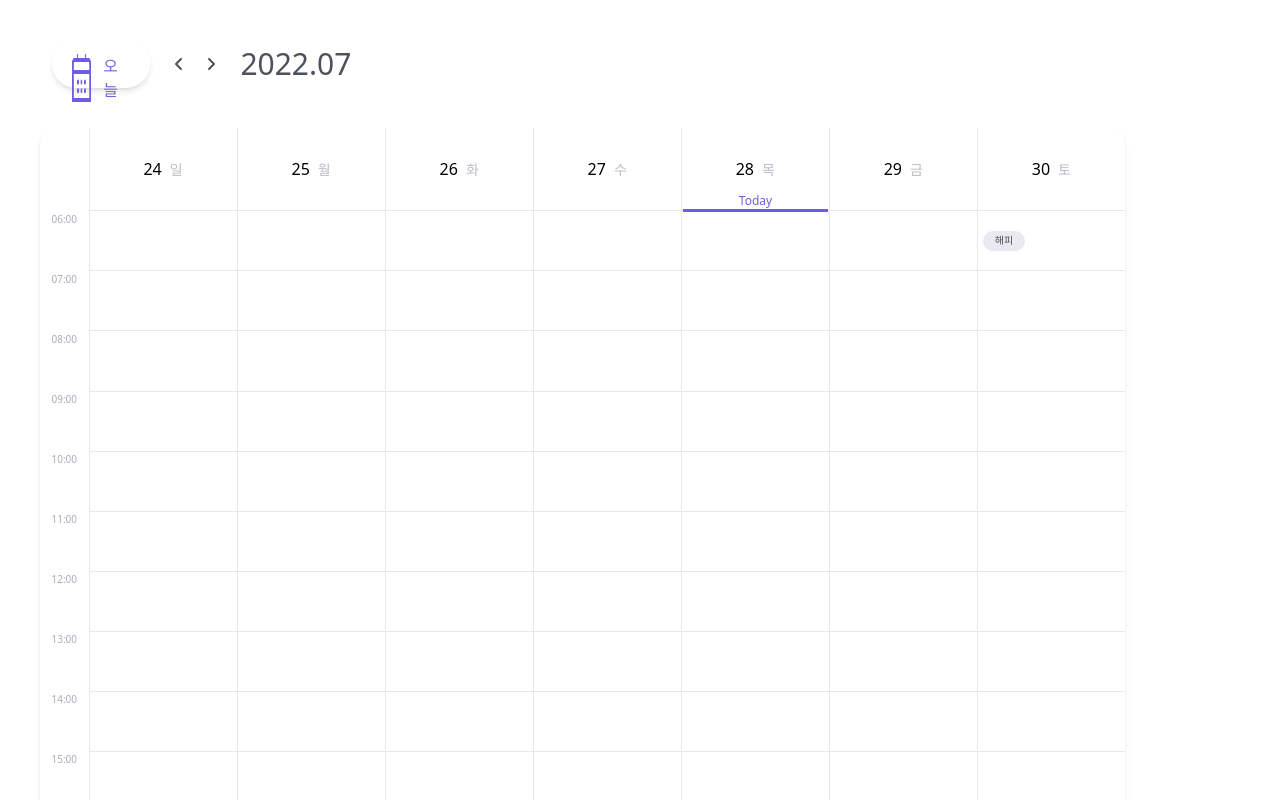
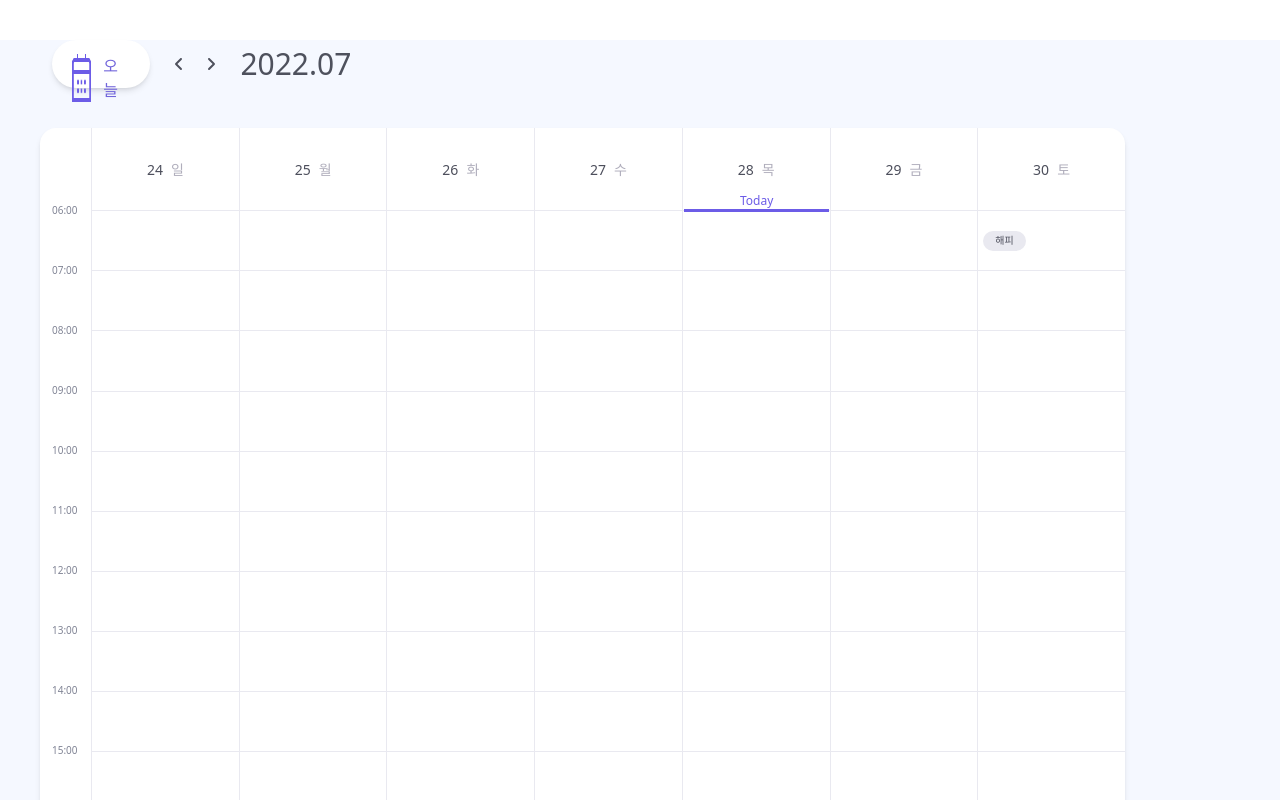
Before and after one commit to hasangwon/reservation, a Next.js app: page / in a window 1280 px wide. Shown: the top 800 px of the page. Built offline with nearby package versions, Linux system fonts and the light colour scheme.

Commit message:
캘린더 UI 디테일 수정

```diff
--- a/components/Calendar.tsx
+++ b/components/Calendar.tsx
@@ -54,7 +54,7 @@ const Calendar = () => {
   return (
     <>
       <div className="m-10 flex items-center h-12">
-        <button className=" w-[6.125rem] h-12 shadow-md rounded-3xl mx-3">
+        <button className=" w-[6.125rem] h-12 shadow-md rounded-3xl mx-3 bg-white">
           <div className="flex my-3.5 mx-5">
             <Image
               src="/images/calendar_icon.png"
@@ -79,7 +79,20 @@ const Calendar = () => {
         </div>
         <div className="text-3xl text-[#4E515D] mx-3">{getMonth()}</div>
       </div>
-      <div className="shadow-md m-10 rounded-2xl w-[67.806rem] bg-white">
+      <div className="shadow-md m-10 rounded-2xl w-[67.806rem] bg-white flex">
+        <div>
+          <div className="h-[4.688rem]"></div>
+          {TIME.map((time) => {
+            return (
+              <div
+                key={time.id}
+                className="font-normal text-[0.625rem] text-[#808495] align-top w-[2.3rem] h-[3.75rem] ml-3"
+              >
+                {time.time}
+              </div>
+            );
+          })}
+        </div>
         <table className="w-[67.806rem] h-[53.983rem]">
           <tbody>
             <tr>
@@ -88,11 +101,13 @@ const Calendar = () => {
                 return (
                   <td
                     key={DAYS[index].id}
-                    className="h-20 w-32 text-center border-b border-l border-solid border-gray-200"
+                    className="h-20 w-32 text-center border-b border-l border-solid border-[#e9e9f0]"
                   >
                     <div>
-                      <span className=" mr-2 text-base">{day.get("date")}</span>
-                      <span className="text-[#BBBBC6] font-normal text-sm">
+                      <span className=" mr-2 text-sm text-[#4d4f5c]">
+                        {day.get("date")}
+                      </span>
+                      <span className="text-[#b0aebc] font-normal text-sm">
                         {DAYS[index].day}
                       </span>
                     </div>
@@ -113,13 +128,13 @@ const Calendar = () => {
             {TIME.map((time) => {
               return (
                 <tr key={time.id} className="h-[3.625rem]">
-                  <th className="border-solid border-gray-200 border-r font-thin text-[0.625rem] text-[#AAADB8] align-top w-[2.713rem]">
-                    {time.time}
+                  <th className="border-solid border-[#e9e9f0] border-r font-thin text-[0.625rem] text-[#AAADB8] align-top w-0">
+                    {/* {time.time} */}
                   </th>
                   {days.map((day, i) => {
                     return (
                       <th
-                        className="boreder-solid border-gray-200 border-l border-t"
+                        className="boreder-solid border-[#e9e9f0] border-l border-t"
                         key={i}
                       >
                         <div className="flex w-[8rem] flex-wrap">
--- a/pages/index.tsx
+++ b/pages/index.tsx
@@ -2,7 +2,11 @@ import type { NextPage } from "next";
 import Calendar from "../components/Calendar";
 
 const Home: NextPage = () => {
-  return <Calendar />;
+  return (
+    <div className="bg-[#f5f8ff]">
+      <Calendar />
+    </div>
+  );
 };
 
 export default Home;
```
